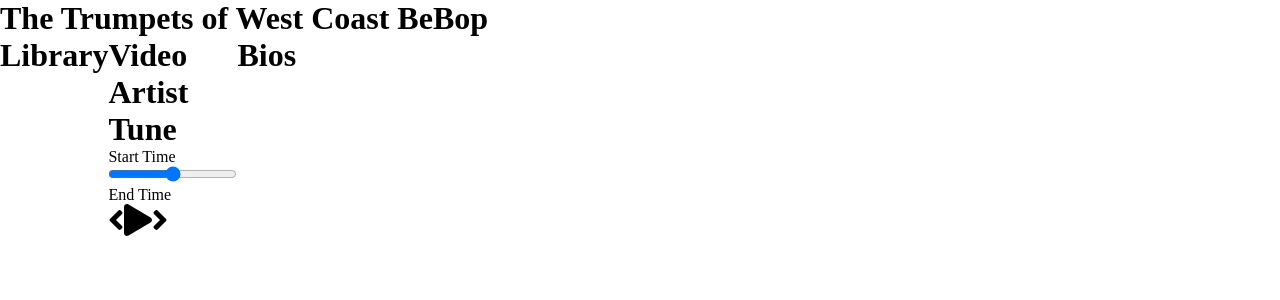
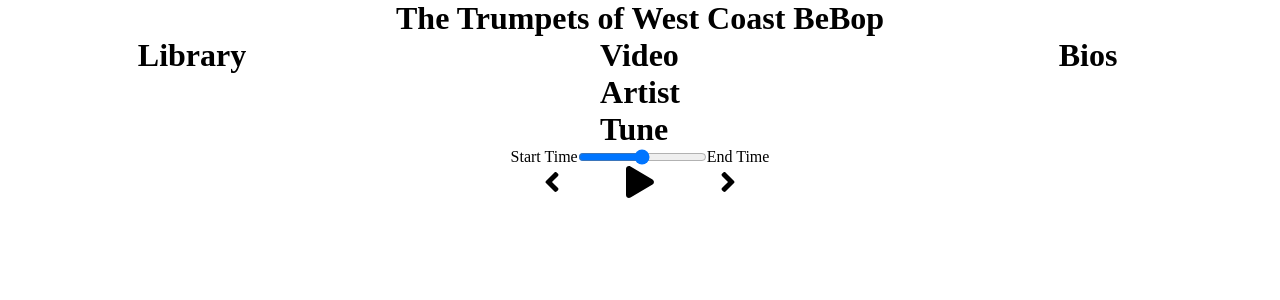
Before and after one commit to planetbutler/west-coast-bop, a React (Create React App) app: page / in a window 1280 px wide. Shown: the top 300 px of the page. Built offline with nearby package versions, Linux system fonts and the light colour scheme.

Commit message:
adjusted layout

```diff
--- a/src/App.css
+++ b/src/App.css
@@ -4,12 +4,47 @@
   box-sizing: border-box;
 }
 
+.App {
+  display: flex;
+  flex-direction: column;
+  align-items: center;
+}
+
 .body {
   display: flex;
   flex-direction: row;
+  justify-content: space-between;
+  width: 100%;
+}
+
+.left {
+  display: flex;
+  flex-direction: column;
+  align-items: center;
+  width: 30%;
 }
 
 .center {
   display: flex;
   flex-direction: column;
+  align-items: center;
+  width: 40%;
 }
+
+.time-control {
+  display: flex;
+  flex-direction: row;
+}
+
+.play-control {
+  display: flex;
+  flex-direction: row;
+  justify-content: space-around;
+}
+
+.right {
+  display: flex;
+  flex-direction: column;
+  align-items: center;
+  width: 30%;
+}
--- a/src/App.js
+++ b/src/App.js
@@ -10,14 +10,14 @@ function App() {
     <div className="App">
       <h1>The Trumpets of West Coast BeBop</h1>
       <div className="body">
-        <div>
+        <div className="left">
           <Library/>
         </div>
         <div className="center">
           <Artist/>
           <MusicPlayer/>
         </div>
-        <div>
+        <div className="right">
           <Bio/>
         </div>
       </div>
```
